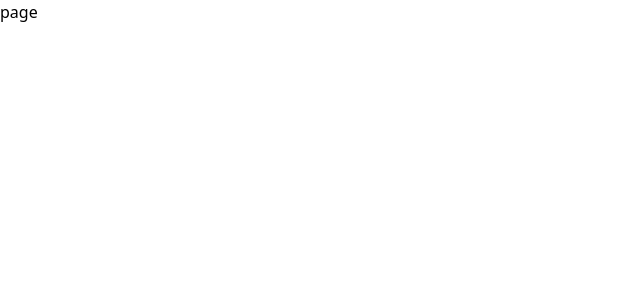
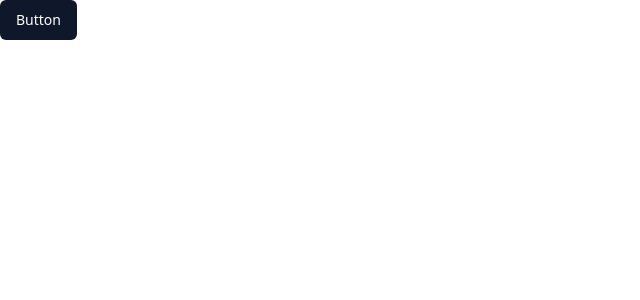
Before and after one commit to OpTi9/Full-Stack-Realtime-Chat-Demo, a Next.js app: page / in a window 1280 px wide. Shown: the top 300 px of the page, without its empty margins (0-640 px from the left). Built offline with nearby package versions, Linux system fonts and the light colour scheme.

Commit message:
- Added utils file. - Added Button component w/ dif variants using Class Variance Authority. - Installed clsx for conditional classNames.

```diff
--- a/package.json
+++ b/package.json
@@ -14,12 +14,15 @@
     "@types/react-dom": "18.0.11",
     "autoprefixer": "10.4.14",
     "class-variance-authority": "^0.5.2",
+    "clsx": "^1.2.1",
     "eslint": "8.38.0",
     "eslint-config-next": "13.3.0",
+    "lucide-react": "^0.176.0",
     "next": "13.3.0",
     "postcss": "8.4.23",
     "react": "18.2.0",
     "react-dom": "18.2.0",
+    "tailwind-merge": "^1.12.0",
     "tailwindcss": "3.3.1",
     "typescript": "5.0.4"
   }
--- a/src/app/page.tsx
+++ b/src/app/page.tsx
@@ -1,9 +1,12 @@
 import { FC } from 'react'
+import Button from "@/components/ui/Button";
 
 interface pageProps {}
 
 const page: FC<pageProps> = ({}) => {
-    return <div>page</div>
+    return <div>
+        <Button>Button</Button>
+    </div>
 }
 
 export default page
--- a/src/components/ui/Button.tsx
+++ b/src/components/ui/Button.tsx
@@ -1,9 +1,43 @@
-import { FC } from 'react'
+import {ButtonHTMLAttributes, FC} from 'react'
+import {cva, VariantProps} from "class-variance-authority";
+import {Loader2} from "lucide-react";
+import {cn} from "@/lib/utils";
 
-interface ButtonProps {}
+const buttonVariants = cva(
+    'active:scale-95 inline-flex items-center justify-center rounded-md ' +
+    'text-sm font-medium transition-color focus:outline-none focus:ring-2 ' +
+    'focus:ring-slate-400 focus:ring-offset-2 disabled:opacity-50 disabled:pointer-events-none',
+    {
+        variants: {
+            variant: {
+                default: 'bg-slate-900 text-white hover:bg-slate-800',
+                ghost: 'bg-transparent hover:text-slate-900 hover:bg-slate-200',
+            },
+            size: {
+                default: 'h-10 py-2 px-4',
+                sm: 'h-9 px-2',
+                lg: 'h-11 px-8',
+            }
+        },
+        defaultVariants: {
+            variant: 'default',
+            size: 'default',
+        }
+    }
+)
 
-const Button: FC<ButtonProps> = ({}) => {
-    return <div>Button</div>
+// whatever props we pass to the button is going to include the props from the button html element
+export interface ButtonProps
+    extends ButtonHTMLAttributes<HTMLButtonElement>,
+        VariantProps<typeof buttonVariants> {
+    isLoading?: boolean
+}
+
+const Button: FC<ButtonProps> = ({className, children, variant, isLoading, size, ...props}) => {
+    return <button className={cn(buttonVariants({variant, size, className}))} disabled={isLoading} {...props}>
+        {isLoading ? <Loader2 className='mr-2 h-4 w-4 animate-spin'/> : null}
+        {children}
+    </button>
 }
 
 export default Button
--- /dev/null
+++ b/src/lib/utils.ts
@@ -0,0 +1,7 @@
+import {ClassValue, clsx} from "clsx";
+import {twMerge} from "tailwind-merge";
+
+// manage conditional classes
+export function cn(...inputs: ClassValue[]) {
+    return twMerge(clsx(inputs))
+}
```
Also changed, not shown: 1 other file (tests, documents, lock files or other folders).
